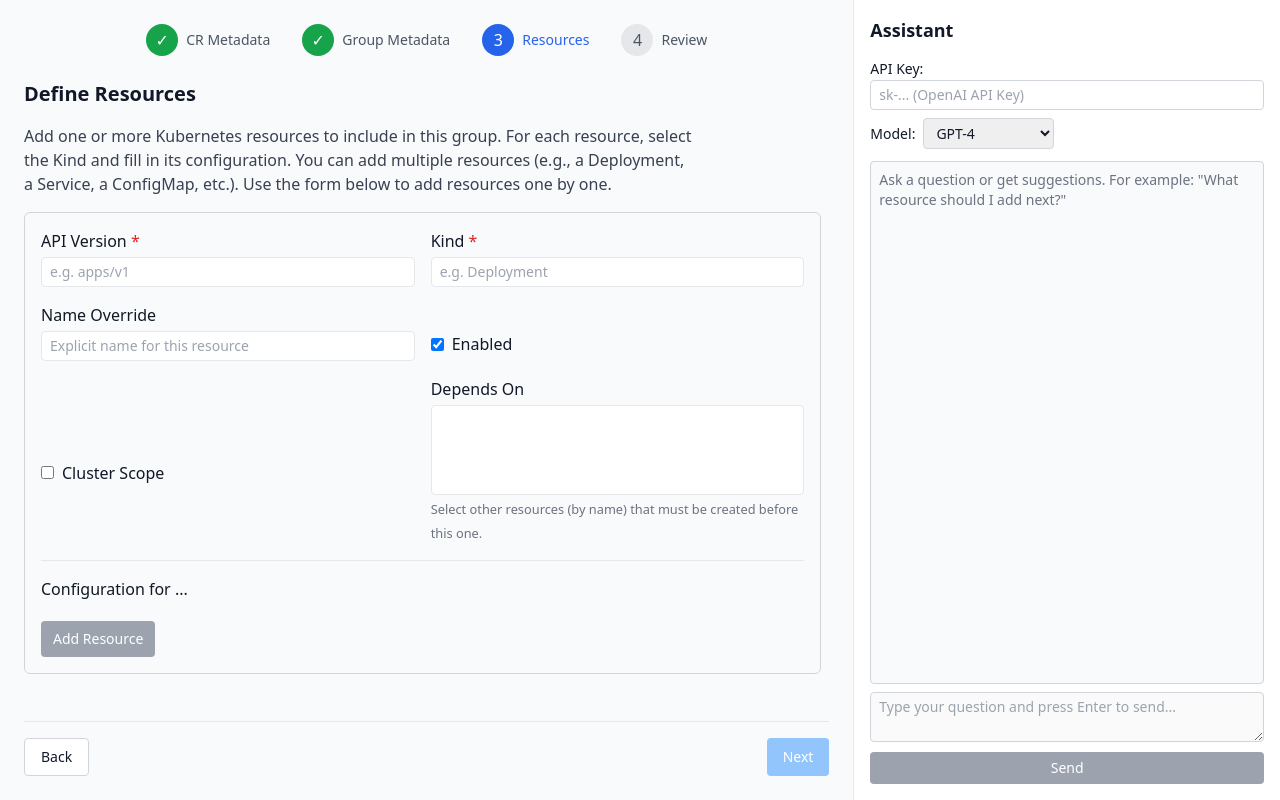
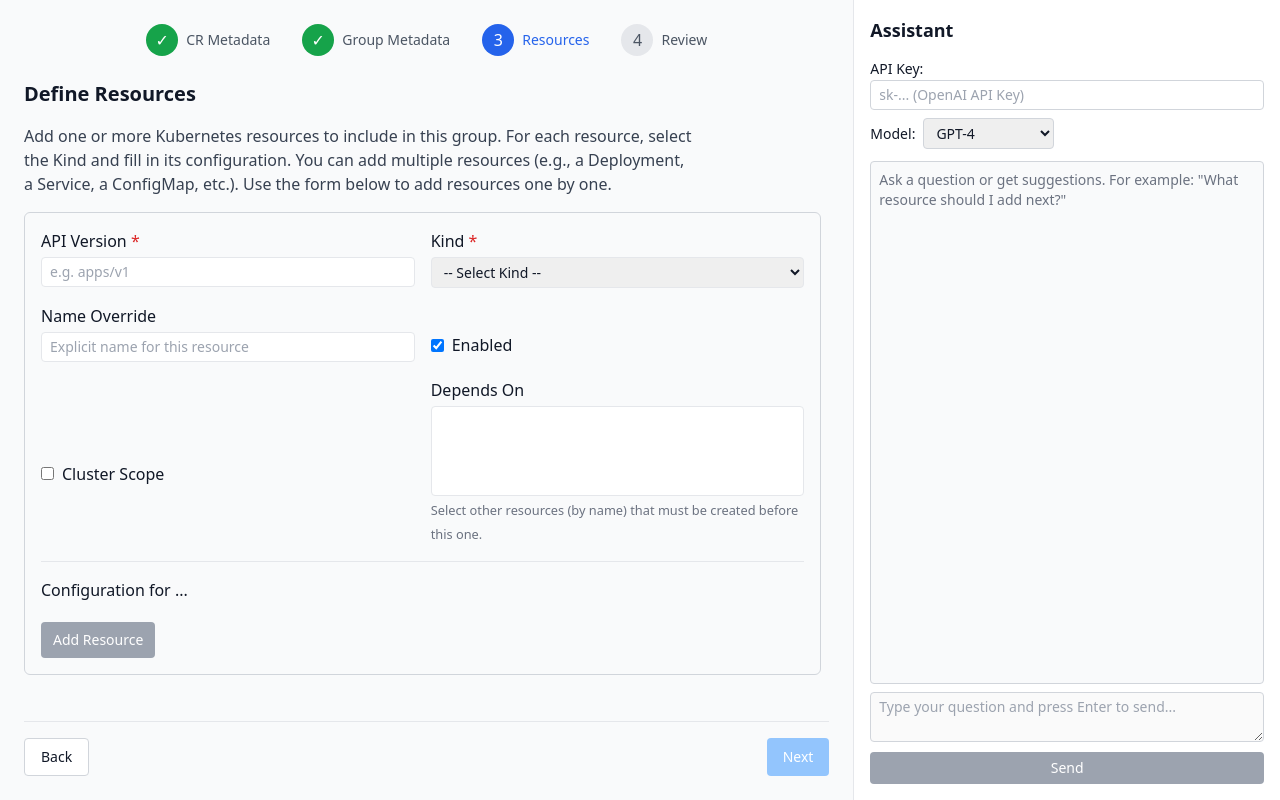
Before and after one commit to 1moses1/kro-resources-provisioner, a Next.js app: page / in a window 1280 px wide. Both pictures are taken after a click on the button "Resources". Built offline with nearby package versions, Linux system fonts and the light colour scheme.

Commit message:
Fixed Kind Dropdown

```diff
--- a/src/components/DynamicForm.tsx
+++ b/src/components/DynamicForm.tsx
@@ -13,6 +13,20 @@ const accessModeOptions = ["ReadWriteOnce", "ReadOnlyMany", "ReadWriteMany"];
 type KeyValueEntry = { key: string; value: string };
 // // --- FIX END ---
 
+// Array of all resource kinds supported by the form's dynamic logic.
+const supportedKinds = [
+  "Deployment",
+  "StatefulSet",
+  "DaemonSet",
+  "Service",
+  "ConfigMap",
+  "Secret",
+  "PersistentVolumeClaim",
+  "Ingress",
+  "Job",
+  "CronJob",
+  "ReplicaSet",
+];
 
 interface DynamicFormProps {
   baseName: string;  // base name for computing default resource names
@@ -303,15 +317,19 @@ export default function DynamicForm({ baseName, existingResources, onAddResource
         </div>
         <div>
   <label className="block font-medium mb-1">Kind <span className="text-red-600">*</span></label>
-          <input
-            type="text"
+  <select
     className="w-full border rounded px-2 py-1"
     value={kind}
     onChange={(e) => setKind(e.target.value)}
-            placeholder="e.g. Deployment"
     required
-          />
+  >
+    <option value="">-- Select Kind --</option>
+    {supportedKinds.map((k) => (
+      <option key={k} value={k}>{k}</option>
+    ))}
+  </select>
 </div>
+
         <div>
           <label className="block font-medium mb-1">Name Override</label>
           <input
```
Lines whose indentation alone changed are shown as unchanged.
